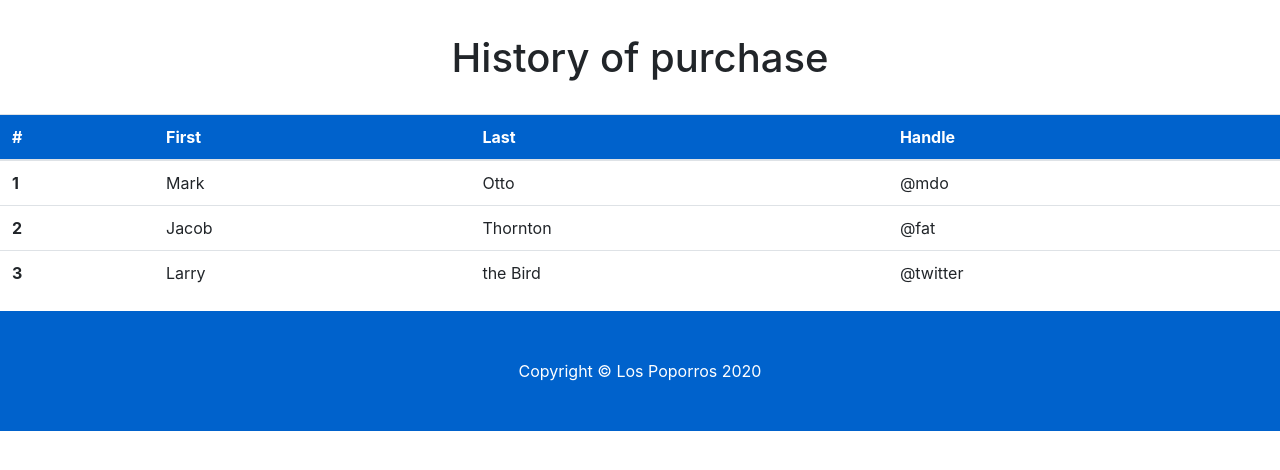
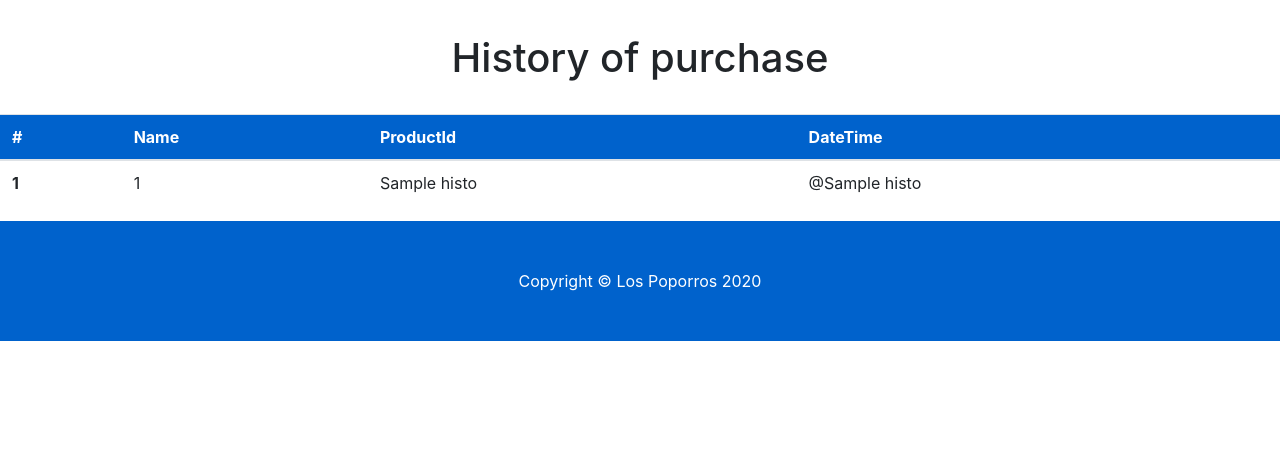
Before and after one commit to aeslava97/flaskApp, a Flask app: template flask-app/templates/history.html in a window 1280 px wide. Shown: the part 56-526 px from the top of the page. Run offline with Flask 2, Linux system fonts and the light colour scheme; the template is opened without the code that fills it: most values are stand-ins (such as "Sample title", 1, 10 or a date in 2020); some libraries are stand-ins or nearby versions.

Commit message:
tabla history

```diff
--- a/flask-app/app.py
+++ b/flask-app/app.py
@@ -7,6 +7,7 @@ from http import cookies
 from random import randint
 from products import Products, BuyProducts, getProduct
 from users import getUser
+from history import getHistory
 from flask.templating import render_template
 
 
@@ -161,15 +162,19 @@ def buying(id):
         cursor.close()
         return ('', 204)
     abort(409)
-@app.route('/history' , methods=['GET', 'POST'])
+@app.route('/history' , methods=['GET'])
 def show_history():
+    user = request.cookies['user']
     conn = mysql.connect()
     cursor = conn.cursor()
     # cursor.execute("SELECT * FROM MyPhrases")
     # data = cursor.fetchall()
+    data = getHistory(cursor, user)
+    flash("-----------------bool(data)-----------------")
+    flash(data)
+    flash("-----------------bool(data)-----------------")
     cursor.close()
-    template = env.get_template('history.html')
-    return make_response(template.render())
+    return render_template('history.html',histories = data)
 
 
 @app.route('/hello/<name>')
--- /dev/null
+++ b/flask-app/history.py
@@ -0,0 +1,4 @@
+def getHistory(cursor, idUser):
+    cursor.execute("SELECT * FROM Transaction WHERE idUser = {}".format(idUser))
+    data = cursor.fetchall()
+    return data
--- a/flask-app/templates/history.html
+++ b/flask-app/templates/history.html
@@ -2,71 +2,37 @@
 <!-- Navbar -->
 {%include 'includes/navbar.html'%}
 
-{% block body %}
-   <nav class="navbar navbar-expand-lg navbar-dark  fixed-top" id = "navi">
-    <div class="container">
-      <a class="navbar-brand" href="#">E-Commerce</a>
-      <button class="navbar-toggler" type="button" data-toggle="collapse" data-target="#navbarResponsive" aria-controls="navbarResponsive" aria-expanded="false" aria-label="Toggle navigation">
-        <span class="navbar-toggler-icon"></span>
-      </button>
-      <div class="collapse navbar-collapse" id="navbarResponsive">
-        <ul class="navbar-nav ml-auto">
-          <li class="nav-item active">
-            <a class="nav-link" href="/home">Home
-              <span class="sr-only">(current)</span>
-            </a>
-          </li>
-          <li class="nav-item">
-            <a class="nav-link" href="/products">Products</a>
-          </li>
-          <li class="nav-item">
-            <a class="nav-link" href="/history">Purchase History</a>
-          </li>
-          <li class="nav-item">
-            <a class="nav-link" href="#">Contact</a>
-          </li>
-           <li class="nav-item">
-            <a class="nav-link" href="#">Logout</a>
-          </li>
-        </ul>
-      </div>
-    </div>
-  </nav>
 
 
+
+{% block body %}
 
 
     <h1 class= "text-center titulo" >History of purchase</h1>
     <br>
 
+
+
+
   <table class="table" >
+
   <thead id="tablita">
     <tr>
       <th scope="col">#</th>
-      <th scope="col">First</th>
-      <th scope="col">Last</th>
-      <th scope="col">Handle</th>
+      <th scope="col">Name</th>
+      <th scope="col">ProductId</th>
+      <th scope="col">DateTime</th>
     </tr>
   </thead>
   <tbody>
+    {% for histo in histories %}
     <tr>
-      <th scope="row">1</th>
-      <td>Mark</td>
-      <td>Otto</td>
-      <td>@mdo</td>
+      <th scope="row">{{loop.index}}</th>
+      <td>{{histo[0]}}</td>
+      <td>{{histo[1]}}</td>
+      <td>@{{histo[2]}}</td>
     </tr>
-    <tr>
-      <th scope="row">2</th>
-      <td>Jacob</td>
-      <td>Thornton</td>
-      <td>@fat</td>
-    </tr>
-    <tr>
-      <th scope="row">3</th>
-      <td>Larry</td>
-      <td>the Bird</td>
-      <td>@twitter</td>
-    </tr>
+    {% endfor %}
   </tbody>
 </table>
 {% endblock %}
```
Also changed, not shown: flask-app/templates/products.html (+0 -10 lines), 1 other file.
